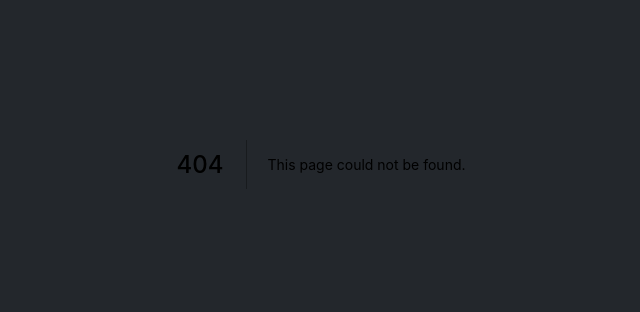
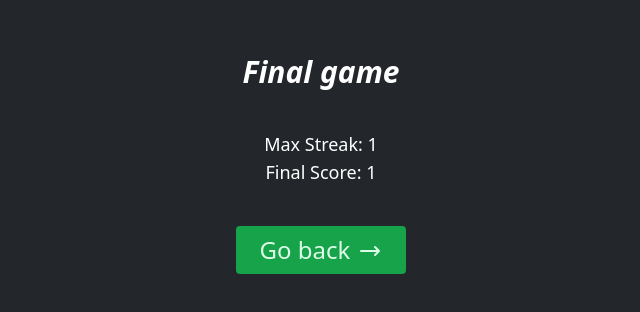
Before and after one commit to LucasRichter/dnd-lol, a Next.js app: page /1/1 in a window 1280 px wide. Before the commit this address had no page. Shown: the part 236-548 px from the top of the page, without its empty margins (319-959 px from the left). Built offline with nearby package versions, Linux system fonts and the light colour scheme; a web font is replaced by a local one.

Commit message:
feat(): final page

```diff
--- /dev/null
+++ b/pages/[streak]/[score].tsx
@@ -0,0 +1,35 @@
+import React from 'react'
+import { useRouter } from "next/router"
+import Link from 'next/link'
+
+const FinalScore = () => {
+    const router = useRouter()
+    const { streak, score } = router.query
+    return (
+        <div className='text-white gap-y-10 text-center w-screen h-screen flex flex-col justify-center items-center'>
+            <h1 className='text-3xl font-semibold italic'>Final game</h1>
+            <div className='text-lg'>
+                <p>
+                    Max Streak: {streak}
+                </p>
+                <p>
+                    Final Score: {score}
+                </p>
+            </div>
+            <Link href='/'>
+                <a>
+                    <button className="inline-flex items-center px-6 py-2 text-2xl text-green-100 bg-green-600 rounded hover:bg-green-700">
+                        <span>Go back</span>
+                        <svg xmlns="http://www.w3.org/2000/svg" className="w-6 h-6 ml-2 mt-0.5" fill="none" viewBox="0 0 24 24"
+                        stroke="currentColor">
+                        <path strokeLinecap="round" strokeLinejoin="round" strokeWidth="2" d="M17 8l4 4m0 0l-4 4m4-4H3" />
+                        </svg>
+                    </button>
+                </a>
+            </Link>
+
+        </div>
+    )
+}
+
+export default FinalScore
--- a/pages/index.tsx
+++ b/pages/index.tsx
@@ -9,6 +9,7 @@ import ChampionTimeline from '../components/Lol/ChampionTimeline';
 import NoSSR from 'react-no-ssr';
 import Image from 'next/image';
 import toDate from '../utils/compareDate';
+import { useRouter } from 'next/router';
 
 
 export type JSONData = keyof typeof championsDate;
@@ -27,7 +28,10 @@ function shuffle<T>(array: T[]): T[] {
 }
 
 const Lol: NextPage<LolProps> = ({data = [], t}: LolProps) => {
+  const [score, setScore] = useState(0)
+  const [streak, setStreak] = useState(0)
   const [chances, setChances] = useState(3)
+  const [maxStreak, setMaxStreak] = useState(0)
   const [characters, updateCharacters] = useState<TimeLineDataProps[]>([]);
   const [allChampions, setAllChampions] = useState<TimeLineDataProps[]>(data)
   const [randomChampion, setRandomChampion] = useState<TimeLineDataProps>()
@@ -48,9 +52,11 @@ const Lol: NextPage<LolProps> = ({data = [], t}: LolProps) => {
       const newAllChampions = shuffle(allChampions)
       setAllChampions(newAllChampions)
       const randomChampion = newAllChampions.pop()
+      console.log(randomChampion)
       if (randomChampion) updateCharacters([randomChampion])
       const firstChamp = newAllChampions.pop()
-      if (firstChamp) updateCharacters([firstChamp])
+      console.log(firstChamp)
+      if (firstChamp) setRandomChampion(firstChamp)
     },
     [allChampions, setAllChampions, setRandomChampion],
   )
@@ -79,12 +85,19 @@ const Lol: NextPage<LolProps> = ({data = [], t}: LolProps) => {
       } else if (!rightDate) {
         isCorrect = randomChampDate > leftDate
       } else {
-        isCorrect =randomChampDate > leftDate &&randomChampDate < rightDate
+        isCorrect = randomChampDate > leftDate && randomChampDate < rightDate
       }
 
-      // if (!isCorrect) {
-      //   setChances(v => v - 1)
-      // }
+      if (!isCorrect) {
+        setStreak(v => {
+          setMaxStreak(v)
+          return 0
+        })
+        setChances(v => v - 1)
+      } else {
+        setScore(v => v+1)
+        setStreak(v => v+1)
+      }
 
 
       characters.splice(destinationIndex, 0, {
@@ -100,6 +113,14 @@ const Lol: NextPage<LolProps> = ({data = [], t}: LolProps) => {
     },
     [characters, randomChampion]
   )
+  const router = useRouter()
+  const endGame = useCallback( () => {
+    if (chances === 0) {
+      router.push(`${maxStreak}/${score}`)
+    }
+  }, [score, maxStreak, router, chances])
+
+  useEffect(endGame, [endGame])
 
   return (
     <NoSSR>
@@ -108,9 +129,6 @@ const Lol: NextPage<LolProps> = ({data = [], t}: LolProps) => {
       </h1>
       <DragDropContext  onDragEnd={handleOnDragEnd}>
         <div className='w-full flex-col text-center justify-center'>
-          <div>
-            {Array(chances).fill(<div />)}
-          </div>
           <Droppable direction='horizontal' droppableId="randomChar">
             {(provided) => (
               <div
@@ -118,23 +136,27 @@ const Lol: NextPage<LolProps> = ({data = [], t}: LolProps) => {
             {...provided.droppableProps}
                 ref={provided.innerRef}
           >
-            <div className='flex items-center gap-x-5 min-w-[] min-h-[612px]'>
-            {randomChampion && (
-                <>
+            <div className='flex items-center gap-x-5 w-screen min-h-[612px]'>
                 <Image
                   layout='fixed'
                   priority
-                    className='animate-fade'
-                    alt={randomChampion.name + ' Splash'}
+                  alt={randomChampion?.name + ' Splash'}
                   width={1037}
+                  onLoad={(e) => {
+                    e.currentTarget.classList.toggle('animate-fade')
+                  }}
                   height={612}
-                    src={`https://ddragon.leagueoflegends.com/cdn/img/champion/splash/${randomChampion.name.replace(/\s/g, '')}_0.jpg`}
+                  src={`https://ddragon.leagueoflegends.com/cdn/img/champion/splash/${randomChampion?.name.replace(/\s/g, '')}_0.jpg`}
                 />
                 <div className='border border-dashed border-blue-100 min-w-[210px] min-h-[180px]'>
-                    <ChampionCard champion={randomChampion} />
+                  {randomChampion && <ChampionCard champion={randomChampion} />}
                 </div>
-                </>
-              )}
+              <div className='flex items-center gap-x-3'>
+                <p className='text-white text-lg font-medium'>HP: </p>
+                <div className='w-[180px] bg-green-300 h-4'>
+                  <div className={` bg-green-500 h-full transition-all`}  style={{ width: `${Math.max(100 * chances / 3, 1)}%`}}/>
+                </div>
+              </div>
             </div>
           </div>
             )}
--- a/tailwind.config.js
+++ b/tailwind.config.js
@@ -9,14 +9,14 @@ module.exports = {
 
       // that is animation class
       animation: {
-        fade: 'fadeOut 4s ease-in-out',
+        fade: 'fadeOut 1s linear',
       },
 
       // that is actual animation
       keyframes: theme => ({
         fadeOut: {
           '0%': { left: -100 },
-          '100%': { left: 0 },
+          '80%': { left: 0 },
         },
       }),
     },
```
Lines whose indentation alone changed are shown as unchanged.
